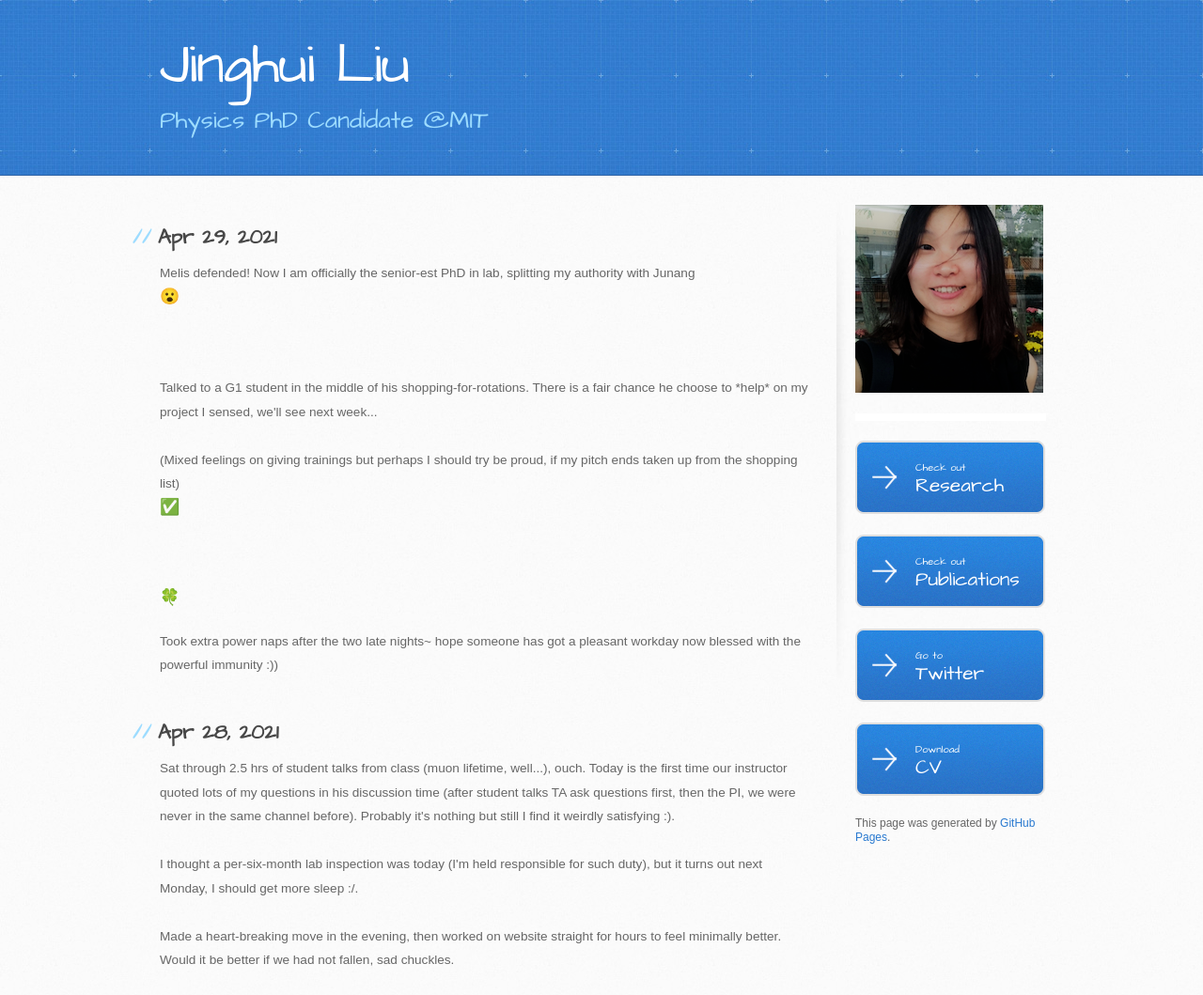
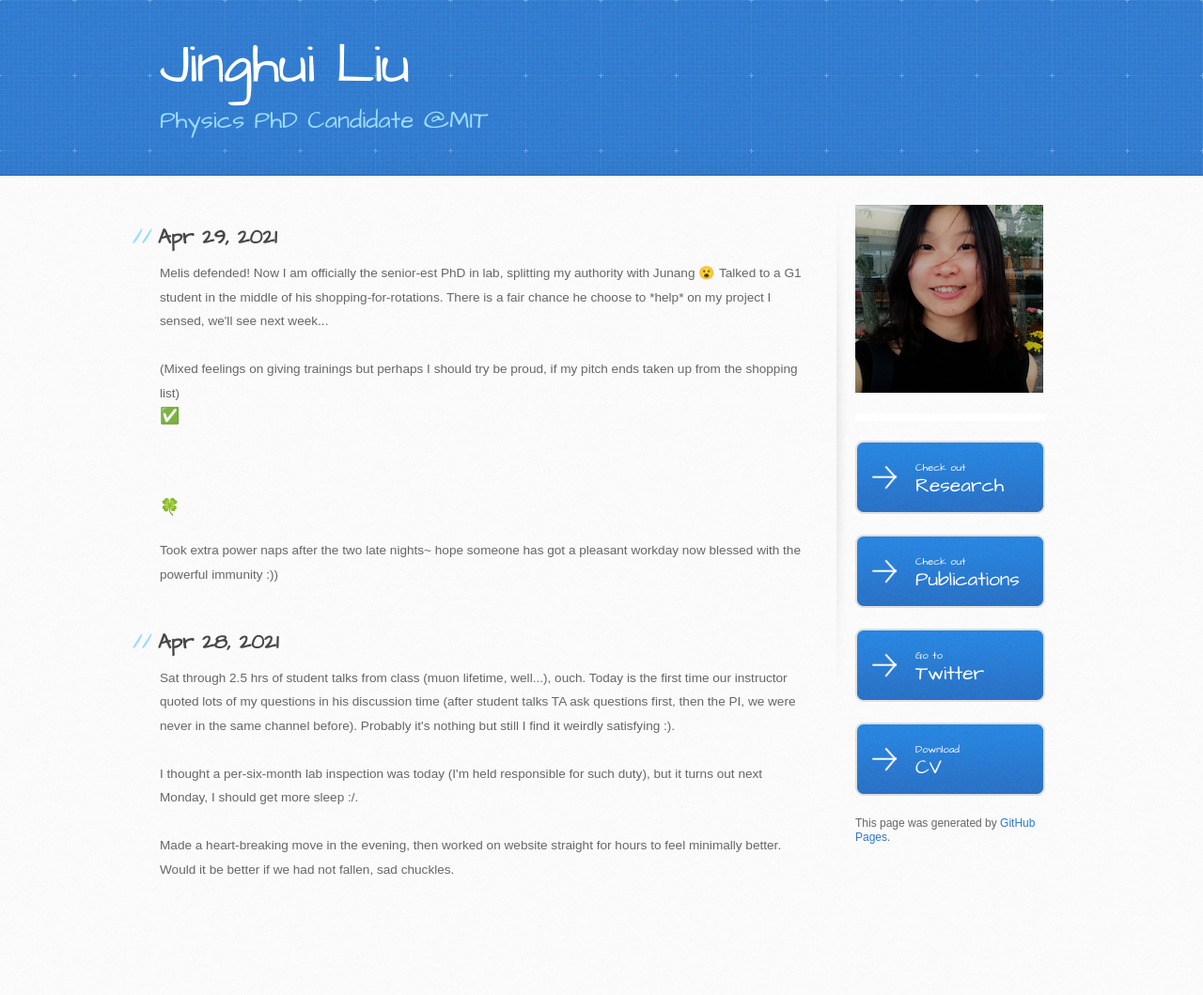
Before and after one commit to jinghui-liu/jinghui-liu.github.io, a Jekyll site: the page built from 4bde28c14f8ae37923d08be77447927d186a33f4/private.html, in a window 1280 px wide. Shown: the whole page at 94% size. Built offline with Jekyll 4.4.1, drawn with Linux system fonts in a browser that asks for light colours; after the commit the page ends 963 px from its top, so only the background shows below that.

Commit message:
0429_update2

```diff
--- a/4bde28c14f8ae37923d08be77447927d186a33f4/private.html
+++ b/4bde28c14f8ae37923d08be77447927d186a33f4/private.html
@@ -8,11 +8,7 @@ layout: default
 
 <h2>{{'Apr 29, 2021'}}</h2>
 
-<small>Melis defended! Now I am officially the senior-est PhD in lab, splitting my authority with Junang </small>
-
-<p>&#128558;</p>
-
-<br><br>
+<small>Melis defended! Now I am officially the senior-est PhD in lab, splitting my authority with Junang &#128558;</small>
 
 <small>Talked to a G1 student in the middle of his shopping-for-rotations. There is a fair chance he choose to *help* on my project I sensed, we'll see next week... </small>
 
```
